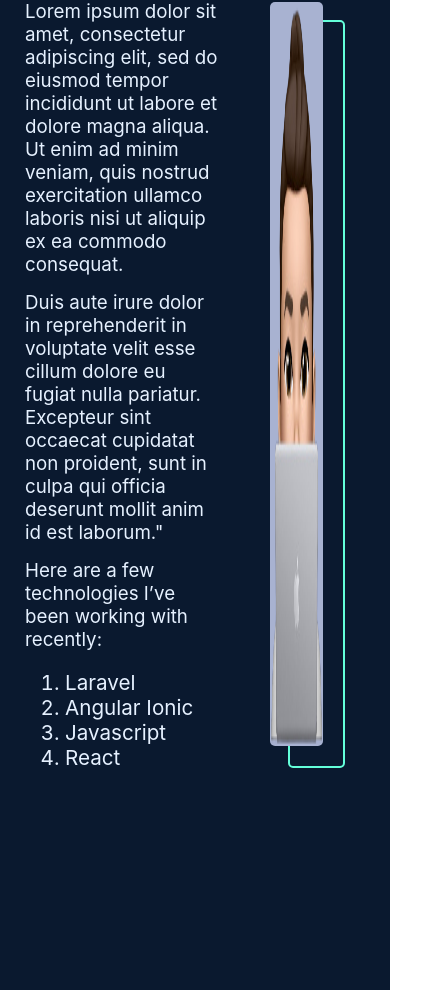
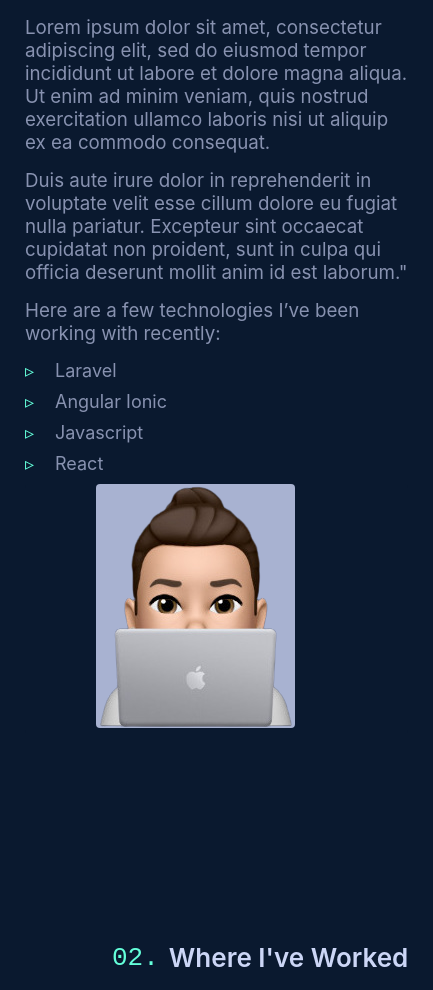
Before and after one commit to manki23/manki23.github.io, a React (Create React App) app: page / in a window 390 px wide. Shown: the part 1007-1997 px from the top of the page, 433 px wide, since content can reach past the window. Built offline with nearby package versions, Linux system fonts and the light colour scheme.

Commit message:
MOD: AboutPage.js > attempt of making it responsive...

```diff
--- a/src/App.js
+++ b/src/App.js
@@ -10,6 +10,7 @@ const theme = {
     appNavyColor: `#0a192f`,
     appLightNavyColor: `#112240`,
     appLightestNavyColor: `#233554`,
+    appNavyShadowColor: `rgba(2,12,27,0.7)`,
     appSlateColor: `#8892b0`,
     appLightSlateColor: `#a8b2d1`,
     appLightestSlateColor: `#ccd6f6`,
@@ -25,6 +26,7 @@ const theme = {
     lg: `18px`,
     xl: `20px`,
     xxl: `22px`,
+    heading: `32px`,
   },
   widthBreakpoints: {
     sm: 640,
@@ -34,22 +36,23 @@ const theme = {
   fontMono: `"SF Mono","Fira Code","Fira Mono","Roboto Mono",monospace`,
   transition: `all 0.25s cubic-bezier(0.645,0.045,0.355,1)`,
   headerMargin: `10px`,
+  borderRadius: `4px`,
 };
 
 const StyledApp = styled.div`
   * {
     box-sizing: border-box;
-    background-color: ${(props) => props.theme.colors.appNavyColor};
+    background-color: ${({ theme }) => theme.colors.appNavyColor};
   }
   display: flex;
   counter-set: headerCounter 5 h2Counter 0;
-  color: ${(props) => props.theme.colors.appWhiteColor};
-  background-color: ${(props) => props.theme.colors.appNavyColor};
+  color: ${({ theme }) => theme.colors.appWhiteColor};
+  background-color: ${({ theme }) => theme.colors.appNavyColor};
 
   a {
     color: inherit;
     text-decoration: none;
-    transition: ${(props) => props.theme.transition};
+    transition: ${({ theme }) => theme.transition};
     cursor: pointer;
   }
 
@@ -57,11 +60,7 @@ const StyledApp = styled.div`
   h2,
   h3 {
     font-weight: 600;
-    color: ${(props) => props.theme.colors.appLightestSlateColor};
-  }
-
-  h2 {
-    line-height: 1.1;
+    color: ${({ theme }) => theme.colors.appLightestSlateColor};
   }
 
   h3 {
@@ -75,18 +74,36 @@ const StyledApp = styled.div`
   p,
   ol,
   li {
-    color: $appSlateColor;
+    color: ${({ theme }) => theme.colors.appSlateColor};
     font-size: 1.1em;
   }
+
+
+  ul {
+        margin: 0px;
+        padding: 0px;
+        li {
+          list-style-type: none;
+          font-size: 18px;
+          position: relative;
+          padding-left: 30px;
+          margin-bottom: 10px;
+        }
+        li::before {
+          content: "▹";
+          position: absolute;
+          left: 0px;
+          color: ${(props) => props.theme.colors.appGreenColor};
+        }
+      }
 
   h2::before {
     position: relative;
     counter-increment: h2Counter 1;
     content: "0" counter(h2Counter) ".";
     margin-right: 10px;
-    color: ${(props) => props.theme.colors.appGreenColor};
-    font-family: ${(props) => props.theme.fontMono};
-    font-size: 3vw;
+    color: ${({ theme }) => theme.colors.appGreenColor};
+    font-family: ${({ theme }) => theme.fontMono};
     font-weight: 400;
   }
 
@@ -96,12 +113,13 @@ const StyledApp = styled.div`
     position: relative;
     margin: 10px 0px 40px;
     width: 100%;
-    font-size: 3vw;
+    font-size: clamp(26px, 5vw, ${({ theme }) => theme.fontSize.heading});
     white-space: nowrap;
+    line-height: 1.1;
   }
 
   .slate-color {
-    color: ${(props) => props.theme.colors.appSlateColor};
+    color: ${({ theme }) => theme.colors.appSlateColor};
   }
 `;
 
@@ -109,7 +127,6 @@ function App() {
   return (
     <ThemeProvider theme={theme}>
       <StyledApp className="approot">
-        <Logo />
         <WindowWidthProvider>
           <Header />
           <Main />
--- a/src/components/pages/AboutPage.js
+++ b/src/components/pages/AboutPage.js
@@ -1,43 +1,115 @@
 import React from "react";
+import { FaFileExcel } from "react-icons/fa";
 import styled from "styled-components";
 import img from "../../assets/manki-bitmoji.png";
+import { useWindowWidth } from "../hooks/WindowWidthContext";
 
 const StyledAboutPage = styled.div`
   padding: 100px 0px;
 
   .content {
-    display: grid;
+    /* text-align: center; */
+    ${({ width, theme }) =>
+      console.log(
+        width > theme.widthBreakpoints.md,
+        width,
+        theme.widthBreakpoints.sm
+      )}
+    ${({ width, theme }) =>
+      width > theme.widthBreakpoints.md
+        ? `
+        display: grid;
+        grid-template-columns: 2fr 1fr;
+        gap: 50px;
+        `
+        : `
+        display: flex;
+        flex-direction: column;
+        flex-wrap: wrap;
+      `};
     font-size: 0.8em;
-    grid-template-columns: 2fr 1fr;
-    gap: 50px;
     .text-container {
       p {
         margin: 0px 0px 15px;
       }
     }
     .picture-container {
-      position: relative;
-      border: 2px solid ${(props) => props.theme.colors.appGreenColor};
-      border-radius: 5px;
-      margin: 20px;
-      img {
-        resize: none;
+      #wrapper {
+        border-radius: ${({ theme }) => theme.borderRadius};
+        /* mix-blend-mode: multiply; */
+        /* filter: grayscale(100%) contrast(1); */
+        transition: ${({ theme }) => theme.transition};
+        /* vertical-align: middle; */
+        img {
+          vertical-align: middle;
+          /* mix-blend-mode: multiply; */
+          /* filter: grayscale(100%) contrast(1); */
+          transition: ${({ theme }) => theme.transition};
+          resize: none;
+          width: auto;
+          height: auto;
+          position: absolute;
+          text-align: center;
+          ${({ width, theme }) => width > theme.widthBreakpoints.md ? ` `
+        : `
+        margin-left: auto;
+        margin-right: auto;
+        left: 0px;
+        right: 0px;
+      `};
+          background-color: ${({ theme }) => theme.colors.appLightSlateColor};
+          border-radius: ${({ theme }) => theme.borderRadius};
+          z-index: 1;
+        }
+      }
+      #wrapper::after {
+        content: "";
+        display: block;
+        position: relative;
+        border-radius: ${({ theme }) => theme.borderRadius};
+        transition: ${({ theme }) => theme.transition};
+
+        ${({ width, theme }) => width > theme.widthBreakpoints.md ? `
+          border: 2px solid ${theme.colors.appGreenColor};
+        ` : ``};
+        top: 20px;
+        left: ${({ width, theme }) => width > theme.widthBreakpoints.md ? `20px` : `0px`};
+        z-index: 0;
+        width: 200px;
+        height: 250px;
+        ${({ width, theme }) => width > theme.widthBreakpoints.md ? ` `
+        : ` margin-left: auto; margin-right: auto; `};
+      }
+
+      #wrapper::before {
+        top: 0px;
+        left: 0px;
+        /* background-color: {({ theme }) => theme.colors.appNavyColor}; */
+        mix-blend-mode: screen;
+
+        content: "";
+        display: block;
+        position: absolute;
         width: 100%;
         height: 100%;
-        position: absolute;
-        background-color: ${(props) => props.theme.colors.appLightSlateColor};
-        border-radius: 5px;
-        top: -20px;
-        left: -20px;
-        z-index: 1;
+        border-radius: ${({ theme }) => theme.borderRadius};
+        transition: ${({ theme }) => theme.transition};
+      }
+
+      #wrapper:after:hover {
+        top: 10px;
+        left: 10px;
+        border: 20px solid red;
       }
     }
   }
 `;
 
 const AboutPage = () => {
+  const [width] = useWindowWidth();
+
   return (
-    <StyledAboutPage id="about-page">
+    <StyledAboutPage id="about-page" width={width}>
       <h2>About me</h2>
       <div className="content">
         <div className="text-container">
@@ -54,15 +126,17 @@ const AboutPage = () => {
             anim id est laborum."
           </p>
           <p>Here are a few technologies I’ve been working with recently:</p>
-          <ol>
+          <ul>
             <li>Laravel</li>
             <li>Angular Ionic</li>
             <li>Javascript</li>
             <li>React</li>
-          </ol>
+          </ul>
         </div>
         <div className="picture-container">
-          <img src={img} alt="manki"/>
+          <div id="wrapper">
+            <img src={img} alt="manki" />
+          </div>
         </div>
       </div>
     </StyledAboutPage>
--- a/src/components/pages/ExperiencePage.js
+++ b/src/components/pages/ExperiencePage.js
@@ -52,23 +52,6 @@ const StyledExperiencePage = styled.div`
         margin-top: 0px;
         margin-bottom: 25px;
       }
-      ul {
-        margin: 0px;
-        padding: 0px;
-        li {
-          list-style-type: none;
-          font-size: 18px;
-          position: relative;
-          padding-left: 30px;
-          margin-bottom: 10px;
-        }
-        li::before {
-          content: "▹";
-          position: absolute;
-          left: 0px;
-          color: ${(props) => props.theme.colors.appGreenColor};
-        }
-      }
       a {
           color: ${(props) => props.theme.colors.appGreenColor};
       }
@@ -95,8 +78,8 @@ const JobContent = ({
       <p>{timeframe}</p>
       <div>
         <ul>
-          {content.map((text) => (
-            <li>{text}</li>
+          {content.map((text, index) => (
+            <li key={index}>{text}</li>
           ))}
         </ul>
       </div>
--- a/src/components/shared/Header.js
+++ b/src/components/shared/Header.js
@@ -19,7 +19,7 @@ const StyledHeader = styled.header`
     opacity: 0.97;
     text-align: center;
     ${({ width, theme }) =>
-      width > 800
+      width > theme.widthBreakpoints.md
         ? `
     flex-direction: row-reverse;
     margin-right: 40px;
--- a/src/components/shared/LeftFooter.js
+++ b/src/components/shared/LeftFooter.js
@@ -1,4 +1,5 @@
 import React from "react";
+import { useWindowWidth } from "../hooks/WindowWidthContext";
 import styled from "styled-components";
 import { FiGithub, FiLinkedin } from "react-icons/fi";
 import { FaRegEnvelope } from "react-icons/fa";
@@ -31,8 +32,10 @@ const StyledLeftFooter = styled.div`
 `;
 
 const LeftFooter = () => {
+  const [width] = useWindowWidth();
+  if (width > 640) {
     return (
-    <StyledLeftFooter>
+      <StyledLeftFooter width={width}>
         <p>
           <a
             href="https://github.com/manki23"
@@ -66,6 +69,9 @@ const LeftFooter = () => {
         <span />
       </StyledLeftFooter>
     );
+  } else {
+    return <></>;
+  }
 };
 
 export default LeftFooter;
--- a/src/components/shared/Logo.js
+++ b/src/components/shared/Logo.js
@@ -1,18 +1,21 @@
 import React from "react";
+import { useWindowWidth } from "../hooks/WindowWidthContext";
 import styled from "styled-components";
 import logo from "../../assets/manki-bitmoji.png";
 
 const StyledLogo = styled.a`
   img {
-    position: fixed;
+    position: ${({width, theme}) => width > theme.widthBreakpoints.sm ? `fixed` : `relative`};
     height: 5.9em;
     z-index: 3;
   }
 `;
 
 const Logo = () => {
+  const [width] = useWindowWidth();
+
   return (
-    <StyledLogo href="#">
+    <StyledLogo href="#" width={width}>
       <img src={logo} alt="Logo"/>
     </StyledLogo>
   );
```
Lines whose indentation alone changed are shown as unchanged.
